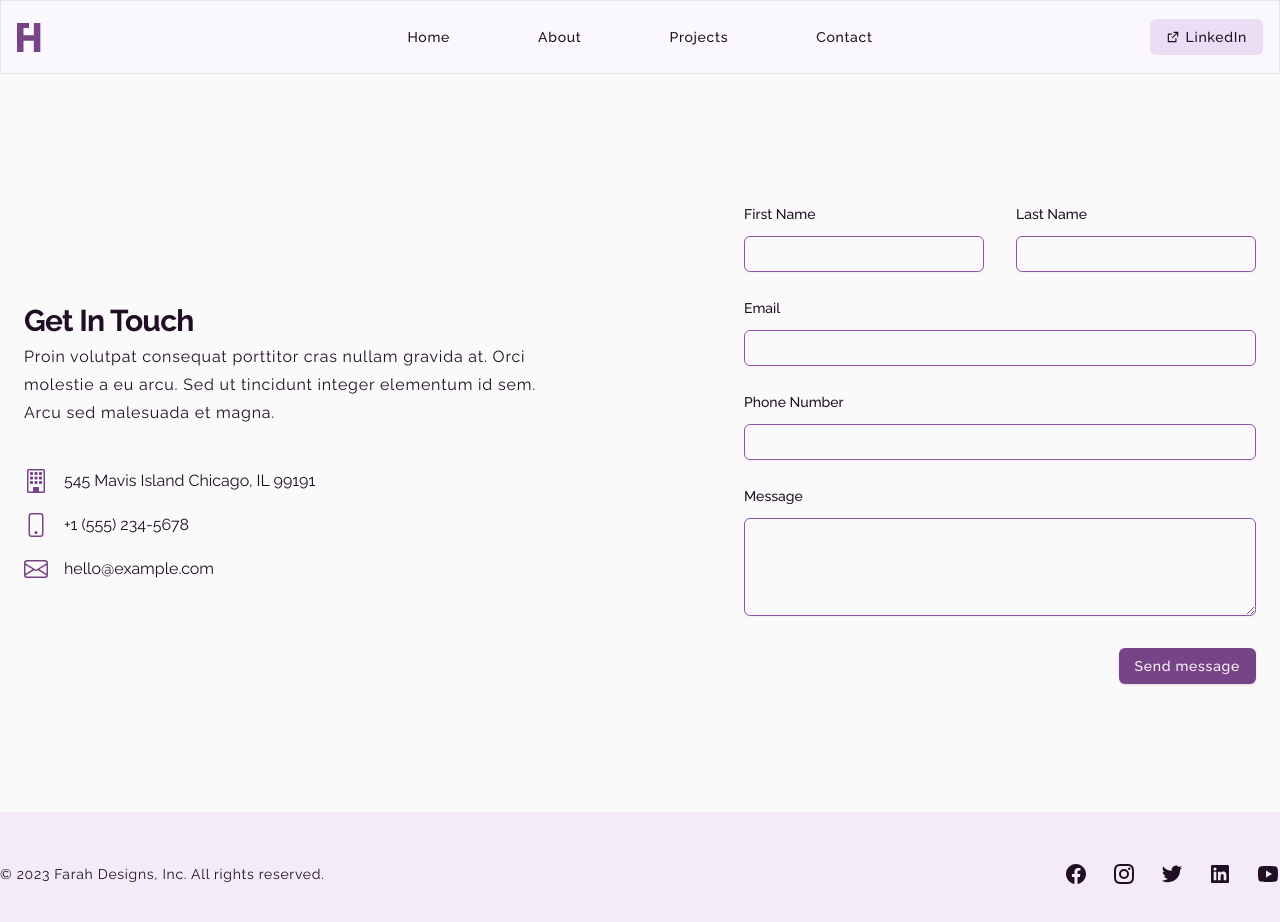
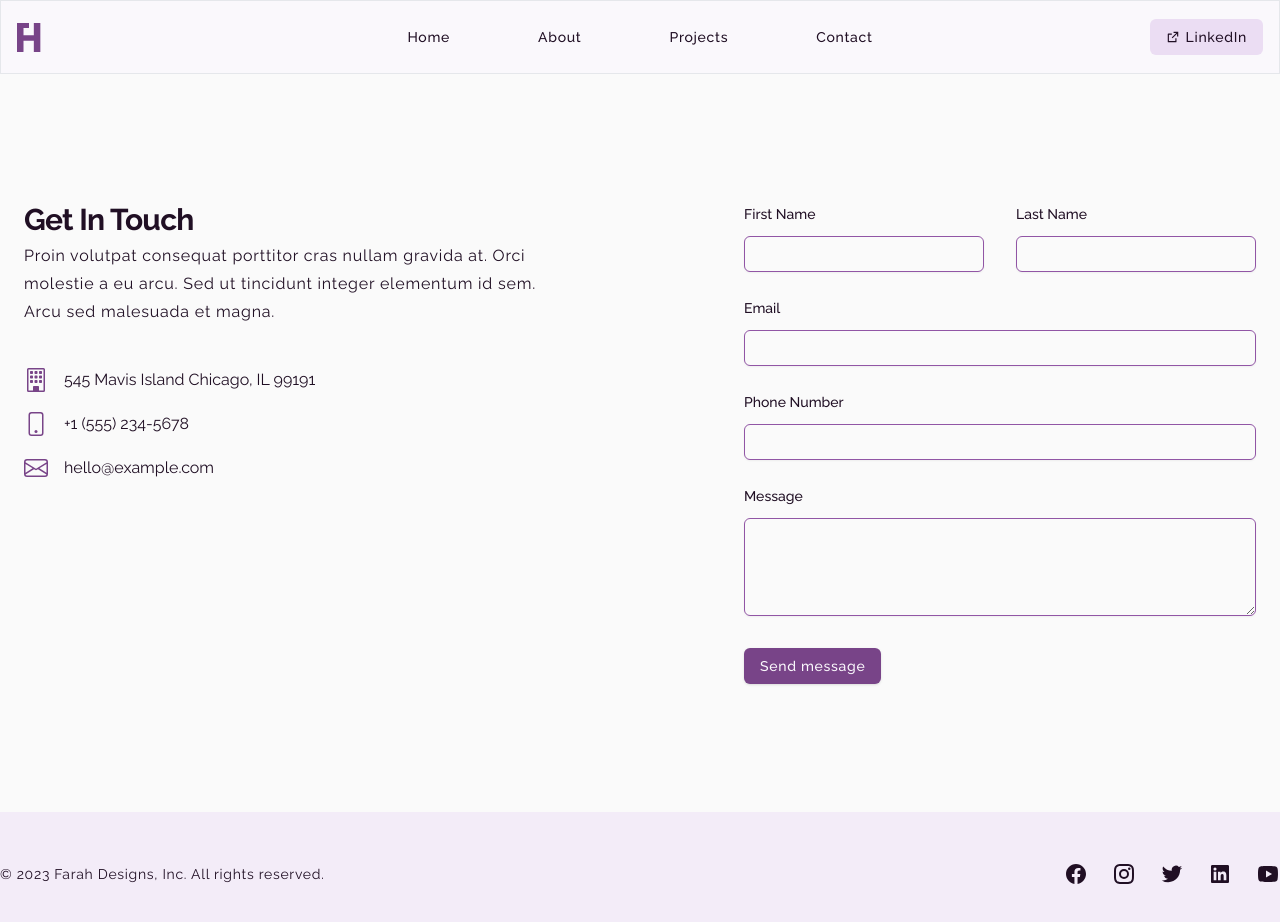
Before and after one commit to Justin-Bento/farah-hakimpour, a Next.js app: page /contact in a window 1280 px wide. Shown: the top 922 px of the page. Built offline with nearby package versions, Linux system fonts and the light colour scheme.

Commit message:
fixed layout for contact page

```diff
--- a/src/pages/contact.tsx
+++ b/src/pages/contact.tsx
@@ -14,7 +14,7 @@ export default function Contact() {
         />
       </Head>
       <section className="relative p-6 lg:py-32 isolate">
-        <div className="grid items-center grid-cols-1 gap-8 lg:container lg:mx-auto lg:grid-cols-2">
+        <div className="grid items-center lg:items-start grid-cols-1 gap-8 lg:container lg:mx-auto lg:grid-cols-2">
           <div className="relative ">
             <div className="mx-auto lg:mx-0 lg:max-w-lg">
               <h2 className="mb-1 text-3xl font-bold tracking-tight capitalize scroll-m-20">
@@ -175,7 +175,7 @@ function MyContactForm() {
             </div>
           </div>
         </div>
-        <div className="flex justify-end mt-8">
+        <div className="flex justify-end lg:justify-start mt-8">
           <Button>Send message</Button>
         </div>
       </div>
```
